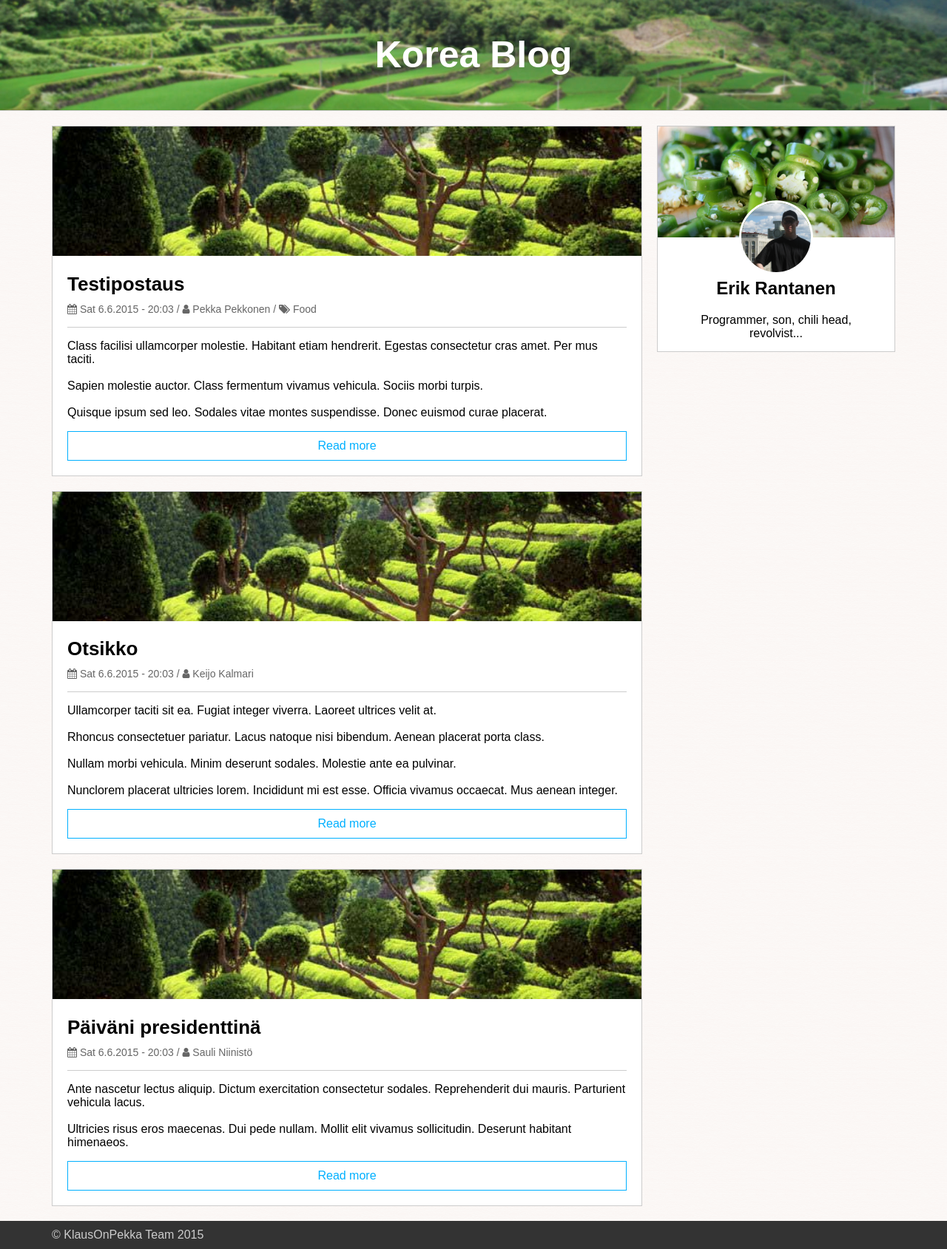
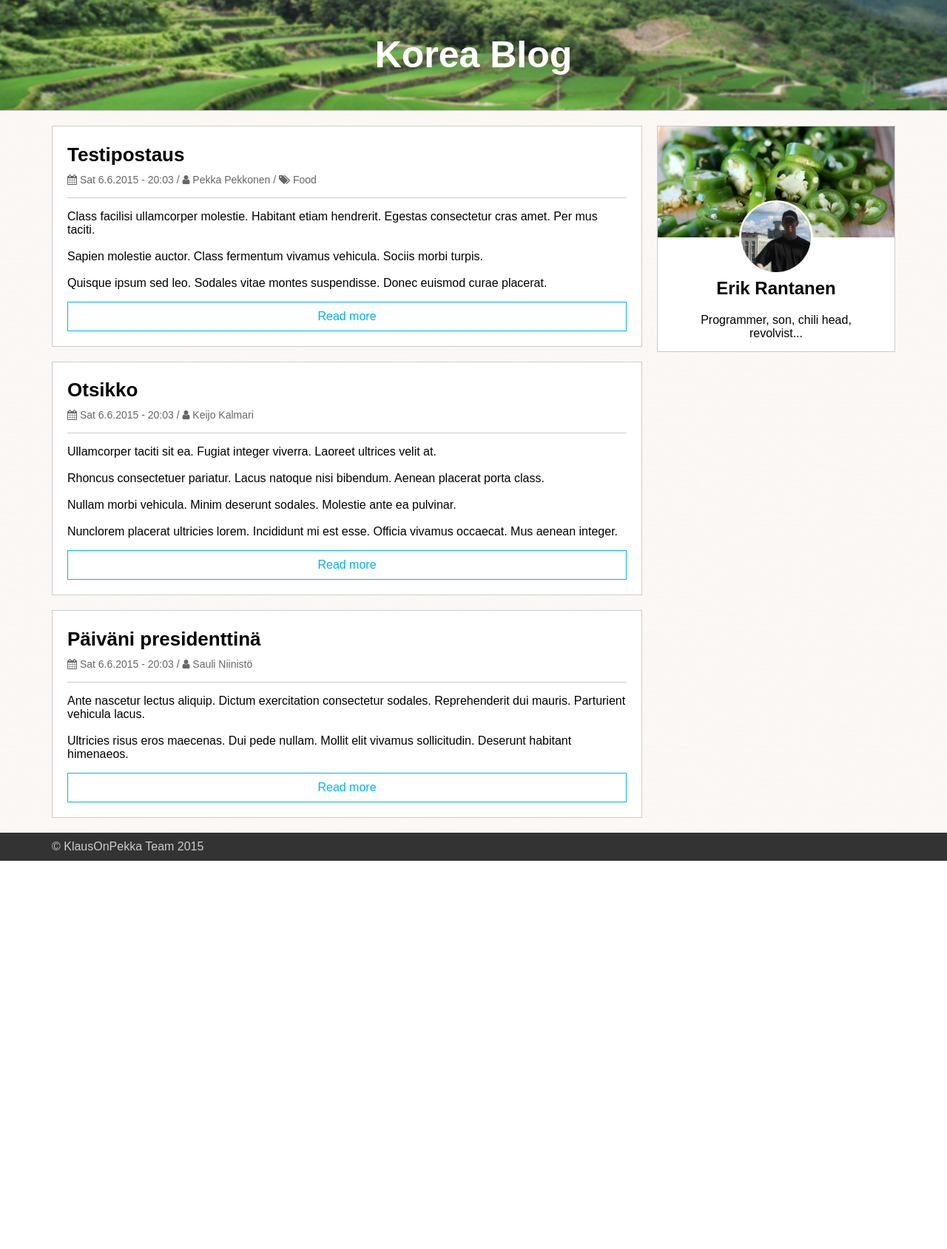
Before and after one commit to henrikra/blogi, a PHP site: page / in a window 1280 px wide. Shown: the part 51-1740 px from the top of the page at 74% size. After the commit the page ends 1215 px from the top, so only its background shows below. Run offline with PHP 8.4, Linux system fonts and the light colour scheme; data comes from the database, SQL or seed files in the repository; tables that the repository leaves empty hold one stand-in row (values such as "Sample post"); some libraries are stand-ins or nearby versions.

Commit message:
Poistettu oletuskuva postauksista.

```diff
--- a/index.php
+++ b/index.php
@@ -20,12 +20,13 @@ $query = $handler->query('SELECT * FROM post ORDER BY postDatetime DESC;');
 			<div class="main-content">
 				<?php while($r = $query->fetch(PDO::FETCH_OBJ)) : ?>
 				<div class="post panel">
+					<?php if(!empty($r->imageLocation)) :?><!-- If-lauseen short hand syntax -->
 					<a href="post.php?postId=<?php echo $r->postId;?>">
 						<div class="post-image">
-							<img class="vertical-center"
-							src="<?php echo (!empty($r->imageLocation) ? $r->imageLocation : 'uploads/korea-field.jpg');?>"> <!-- If-lauseen short hand syntax -->
+							<img class="vertical-center" src="<?php echo $r->imageLocation;?>">
 						</div>
 					</a>
+					<?php endif; ?>
 					<div class="panel-container">
 						<div class="post-title">
 							<a href="post.php?postId=<?php echo $r->postId;?>">
```
Also changed, not shown: uploads/korea-field.jpg (deleted).
